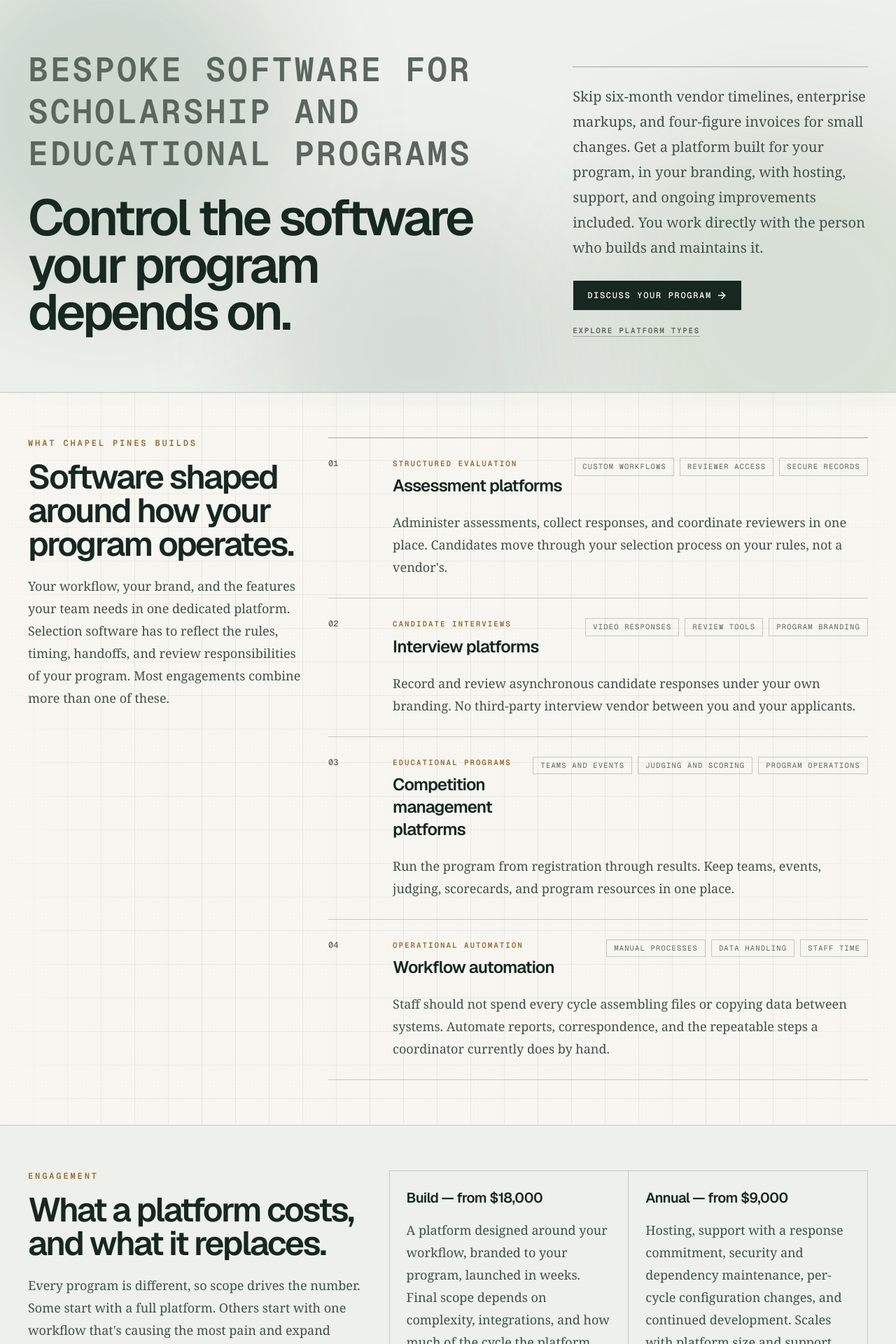
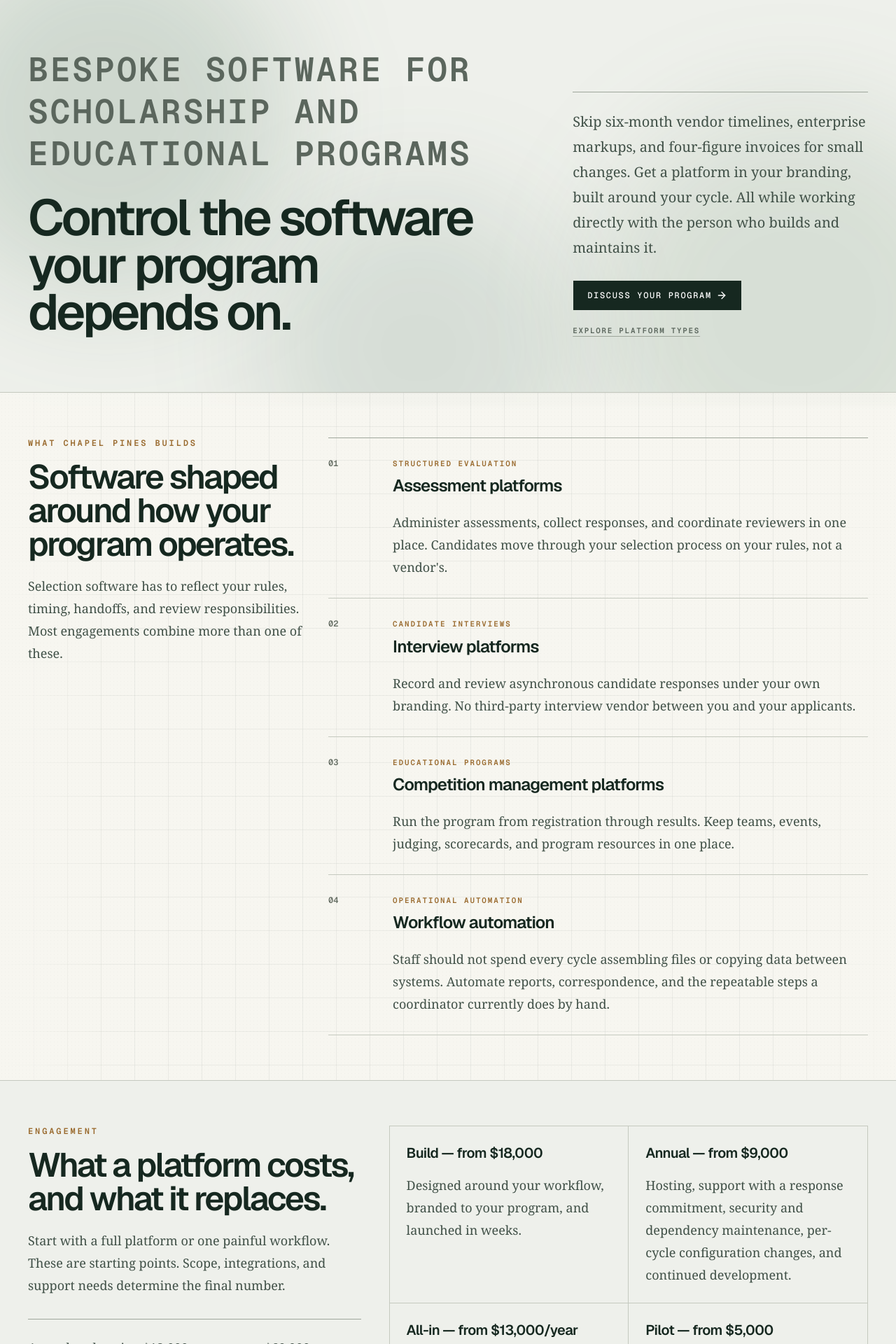
Before and after one commit to M0W0G/chapelpines, a Next.js app: page / in a window 1280 px wide. Shown: the part 220-2140 px from the top of the page at 70% size. Built offline with nearby package versions, Linux system fonts and the light colour scheme.

Commit message:
fix:  verbage

```diff
--- a/src/components/studio-home.tsx
+++ b/src/components/studio-home.tsx
@@ -9,36 +9,24 @@ const platformTypes = [
     context: "Structured evaluation",
     description:
       "Administer assessments, collect responses, and coordinate reviewers in one place. Candidates move through your selection process on your rules, not a vendor's.",
-    facts: [
-      "Custom workflows",
-      "Reviewer access",
-      "Secure records",
-    ],
   },
   {
     title: "Interview platforms",
     context: "Candidate interviews",
     description:
       "Record and review asynchronous candidate responses under your own branding. No third-party interview vendor between you and your applicants.",
-    facts: ["Video responses", "Review tools", "Program branding"],
   },
   {
     title: "Competition management platforms",
     context: "Educational programs",
     description:
       "Run the program from registration through results. Keep teams, events, judging, scorecards, and program resources in one place.",
-    facts: [
-      "Teams and events",
-      "Judging and scoring",
-      "Program operations",
-    ],
   },
   {
     title: "Workflow automation",
     context: "Operational automation",
     description:
       "Staff should not spend every cycle assembling files or copying data between systems. Automate reports, correspondence, and the repeatable steps a coordinator currently does by hand.",
-    facts: ["Manual processes", "Data handling", "Staff time"],
   },
 ];
 
@@ -46,12 +34,12 @@ const engagementOptions = [
   {
     label: "Build — from $18,000",
     description:
-      "A platform designed around your workflow, branded to your program, launched in weeks. Final scope depends on complexity, integrations, and how much of the cycle the platform covers.",
+      "Designed around your workflow, branded to your program, and launched in weeks.",
   },
   {
     label: "Annual — from $9,000",
     description:
-      "Hosting, support with a response commitment, security and dependency maintenance, per-cycle configuration changes, and continued development. Scales with platform size and support needs.",
+      "Hosting, support with a response commitment, security and dependency maintenance, per-cycle configuration changes, and continued development.",
   },
   {
     label: "All-in — from $13,000/year",
@@ -205,10 +193,9 @@ export function StudioHome() {
         <div className="min-w-0 border-t border-[#9ea69b] pt-6">
           <p className="font-serif text-xl leading-9 text-[#405047]">
             Skip six-month vendor timelines, enterprise markups, and
-            four-figure invoices for small changes. Get a platform built for
-            your program, in your branding, with hosting, support, and ongoing
-            improvements included. You work directly with the person who builds
-            and maintains it.
+            four-figure invoices for small changes. Get a platform in your
+            branding, built around your cycle. All while working directly with
+            the person who builds and maintains it.
           </p>
           <Button
             asChild
@@ -246,10 +233,9 @@ export function StudioHome() {
                 Software shaped around how your program operates.
               </h2>
               <p className="mt-5 max-w-md font-serif text-lg leading-8 text-[#405047]">
-                Your workflow, your brand, and the features your team needs in
-                one dedicated platform. Selection software has to reflect the
-                rules, timing, handoffs, and review responsibilities of your
-                program. Most engagements combine more than one of these.
+                Selection software has to reflect your rules, timing, handoffs,
+                and review responsibilities. Most engagements combine more than
+                one of these.
               </p>
             </div>
 
@@ -263,26 +249,12 @@ export function StudioHome() {
                     {String(index + 1).padStart(2, "0")}
                   </p>
                   <div>
-                    <div className="grid gap-3 sm:grid-cols-[1fr_auto] sm:items-start">
-                      <div>
                     <p className="font-mono text-[0.68rem] font-semibold uppercase tracking-[0.18em] text-[#9a6b2f]">
                       {platform.context}
                     </p>
                     <h3 className="mt-2 text-2xl font-semibold tracking-[-0.035em]">
                       {platform.title}
                     </h3>
-                      </div>
-                      <div className="flex flex-wrap gap-2 sm:justify-end">
-                        {platform.facts.map((fact) => (
-                          <span
-                            key={fact}
-                            className="border border-[#c5c9bf] px-2.5 py-1 font-mono text-[0.65rem] uppercase tracking-[0.12em] text-[#5b665d]"
-                          >
-                            {fact}
-                          </span>
-                        ))}
-                      </div>
-                    </div>
                     <p className="mt-5 max-w-3xl font-serif text-lg leading-8 text-[#405047]">
                       {platform.description}
                     </p>
@@ -306,11 +278,9 @@ export function StudioHome() {
             What a platform costs, and what it replaces.
           </h2>
           <p className="mt-5 max-w-xl font-serif text-lg leading-8 text-[#405047]">
-            Every program is different, so scope drives the number. Some start
-            with a full platform. Others start with one workflow that&apos;s
-            causing the most pain and expand from there. These are starting
-            points. The exact figures come out of a scoping conversation, not a
-            form.
+            Start with a full platform or one painful workflow. These are
+            starting points. Scope, integrations, and support needs determine
+            the final number.
           </p>
           <p className="mt-8 max-w-xl border-t border-[#9ea69b] pt-6 font-serif text-lg leading-8 text-[#405047]">
             A vendor charging $12,000 a year costs $60,000 over five years,
@@ -352,13 +322,8 @@ export function StudioHome() {
             <div className="bg-[#162820] p-6 sm:p-10 lg:p-12">
               <p className="font-serif text-xl leading-9 text-white/78">
                 The platform carries your branding, follows your process, and
-                your data stays yours. You email the person who wrote the code.
-                No ticket queue, no account manager.
-              </p>
-              <p className="mt-5 font-serif text-sm leading-7 text-white/65">
-                Most programs begin with a build and continue on an annual
-                partnership. Pricing is scoped to your program. Share how your
-                cycle runs, and you&apos;ll get a real number.
+                your data stays yours. Export it whenever you need it, in a
+                format you can use.
               </p>
               <Button
                 asChild
@@ -383,7 +348,12 @@ export function StudioHome() {
       <footer className="border-t border-[#c5c9bf] px-5 py-8 font-mono text-[0.7rem] uppercase tracking-[0.16em] text-[#687066] sm:px-8 lg:px-10">
         <div className="mx-auto flex max-w-7xl flex-col gap-3 sm:flex-row sm:items-center sm:justify-between">
           <p className="font-semibold text-[#162820]">Chapel Pines Studio LLC</p>
-          <p>Bespoke software for scholarship and educational programs.</p>
+          <a
+            href="mailto:hello@chapelpines.studio"
+            className="transition hover:text-[#162820]"
+          >
+            hello@chapelpines.studio
+          </a>
         </div>
       </footer>
     </main>
```
Lines whose indentation alone changed are shown as unchanged.
